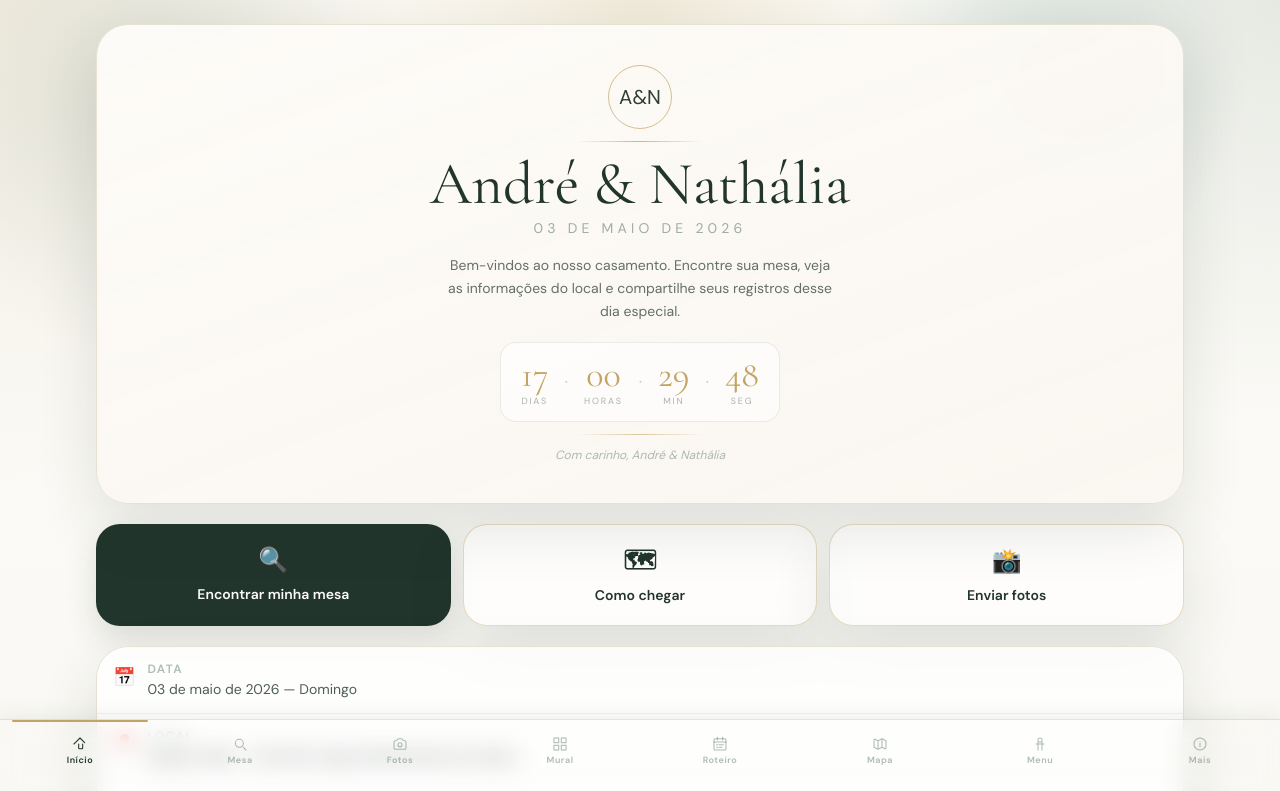
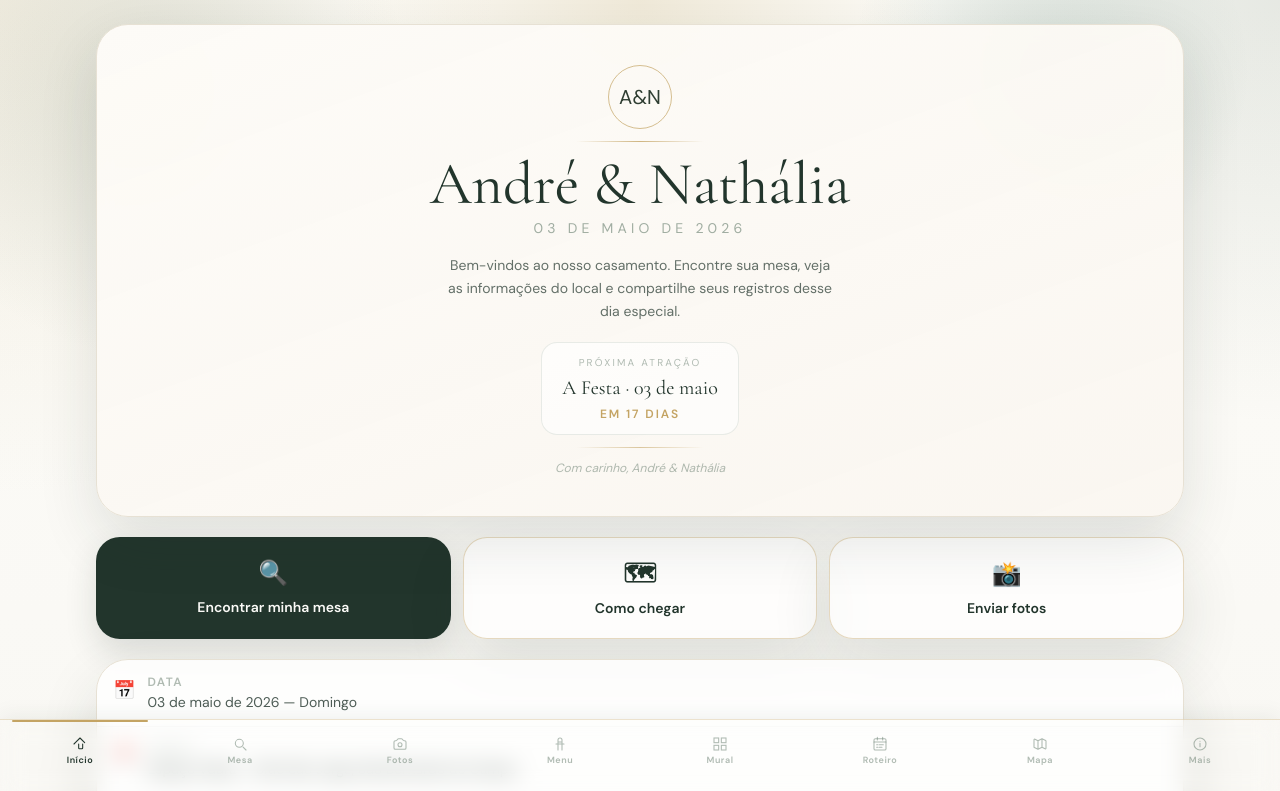
Before and after one commit to Andreviga/fotoscasamento, a Next.js app: page / in a window 1280 px wide. Shown: the top 791 px of the page. Built offline with nearby package versions, Linux system fonts and the light colour scheme.

Commit message:
feat: UX improvements - header A&N, proxima atracao, nav reorder, menu embedded, mural download

```diff
--- a/pages/menu.js
+++ b/pages/menu.js
@@ -1,4 +1,5 @@
 import Head from 'next/head';
+import { useRouter } from 'next/router';
 
 import WeddingHeader from '../components/WeddingHeader';
 import WeddingFooter from '../components/WeddingFooter';
@@ -192,6 +193,8 @@ const MENU_FALLBACK = {
 
 export default function MenuPage() {
   const { loading, error, data } = useConfig(['site', 'menu']);
+  const router = useRouter();
+  const embedded = router.asPath?.includes('embedded=1');
   const weddingDate = data?.site?.data_casamento || '03 de maio de 2026';
   const heroTitle = MENU_FALLBACK.heroTitle;
   const heroSubtitle = MENU_FALLBACK.heroSubtitle;
@@ -236,7 +239,7 @@ export default function MenuPage() {
         />
       </Head>
 
-      <WeddingHeader />
+      {!embedded ? <WeddingHeader /> : null}
 
       <main className="main" id="menu">
         <div className="hero-haze" />
@@ -314,7 +317,7 @@ export default function MenuPage() {
         </div>
       </main>
 
-      <WeddingFooter />
+      {!embedded ? <WeddingFooter /> : null}
     </>
   );
 }
--- a/pages/mural.js
+++ b/pages/mural.js
@@ -99,6 +99,27 @@ export default function MuralPage() {
   const [status, setStatus] = useState('Conectando ao mural...');
   const [deleteTokens, setDeleteTokens] = useState({});
   const [deletingId, setDeletingId] = useState('');
+  const [downloadingId, setDownloadingId] = useState('');
+
+  async function downloadMedia(url, name, id) {
+    setDownloadingId(id);
+    try {
+      const response = await fetch(url);
+      const blob = await response.blob();
+      const blobUrl = URL.createObjectURL(blob);
+      const link = document.createElement('a');
+      link.href = blobUrl;
+      link.download = `${name || 'foto-casamento'}.jpg`;
+      document.body.appendChild(link);
+      link.click();
+      link.remove();
+      URL.revokeObjectURL(blobUrl);
+    } catch {
+      window.open(url, '_blank');
+    } finally {
+      setDownloadingId('');
+    }
+  }
 
   useEffect(() => {
     const wallQuery = query(collection(firebaseDb, 'mural'), limit(120));
@@ -227,16 +248,28 @@ export default function MuralPage() {
                     <p className="text-[11px] uppercase tracking-[0.28em] text-wine/50">{formatTime(photo.createdAtMs)}</p>
                     <h2 className="mt-1 text-2xl">{photo.guestName || 'Convidado'}</h2>
                     {photo.messageText ? <p className="mt-2 text-sm text-wine/75">{photo.messageText}</p> : null}
+                    <div className="mt-3 flex flex-wrap gap-2">
+                      {photo.mediaType !== 'video' ? (
+                        <button
+                          type="button"
+                          className="btn btn--outline text-xs py-1.5 px-3"
+                          onClick={() => void downloadMedia(photo.mediaUrl || photo.imageUrl, photo.guestName, photo.id)}
+                          disabled={downloadingId === photo.id}
+                        >
+                          {downloadingId === photo.id ? 'Baixando...' : '⬇ Baixar foto'}
+                        </button>
+                      ) : null}
                       {deleteTokens?.[photo.id] ? (
                         <button
                           type="button"
-                        className="btn btn--outline mt-3"
+                          className="btn btn--outline text-xs py-1.5 px-3"
                           onClick={() => void excluirMidia(photo.id)}
                           disabled={deletingId === photo.id}
                         >
                           {deletingId === photo.id ? 'Excluindo...' : 'Excluir minha mídia'}
                         </button>
                       ) : null}
+                    </div>
                   </div>
                 </article>
               ))}
--- a/src/components/TabBar.tsx
+++ b/src/components/TabBar.tsx
@@ -43,6 +43,15 @@ const TABS: TabItem[] = [
     )
   },
   {
+    key: 'menu',
+    label: 'Menu',
+    icon: (
+      <svg viewBox="0 0 24 24" className="h-4 w-4" aria-hidden="true" fill="none" stroke="currentColor" strokeWidth="1.6">
+        <path strokeLinecap="round" strokeLinejoin="round" d="M12 3c-1.5 0-3 1.5-3 3v3h6V6c0-1.5-1.5-3-3-3zM9 9v12M15 9v12M6 12h12" />
+      </svg>
+    )
+  },
+  {
     key: 'mural',
     label: 'Mural',
     icon: (
@@ -70,15 +79,6 @@ const TABS: TabItem[] = [
     icon: (
       <svg viewBox="0 0 24 24" className="h-4 w-4" aria-hidden="true" fill="none" stroke="currentColor" strokeWidth="1.6">
         <path strokeLinecap="round" strokeLinejoin="round" d="M9 20l-5.447-2.724A1 1 0 0 1 3 16.382V5.618a1 1 0 0 1 1.447-.894L9 7m0 13l6-3m-6 3V7m6 10l4.553 2.276A1 1 0 0 0 21 18.382V7.618a1 1 0 0 0-.553-.894L15 4m0 13V4m0 0L9 7" />
-      </svg>
-    )
-  },
-  {
-    key: 'menu',
-    label: 'Menu',
-    icon: (
-      <svg viewBox="0 0 24 24" className="h-4 w-4" aria-hidden="true" fill="none" stroke="currentColor" strokeWidth="1.6">
-        <path strokeLinecap="round" strokeLinejoin="round" d="M12 3c-1.5 0-3 1.5-3 3v3h6V6c0-1.5-1.5-3-3-3zM9 9v12M15 9v12M6 12h12" />
       </svg>
     )
   },
--- a/src/components/tabs/TabFotos.tsx
+++ b/src/components/tabs/TabFotos.tsx
@@ -31,7 +31,8 @@ export default function TabFotos({ mounted }: TabFotosProps) {
         <header className="romantic-panel text-center" style={{ background: 'linear-gradient(180deg,rgba(253,251,247,0.98),rgba(250,246,240,0.92))', padding: '2rem 1.5rem' }}>
           <p className="stationery-monogram">A&amp;N</p>
           <div className="stationery-rule" />
-          <h1 className="mt-3 text-4xl text-cocoa sm:text-5xl" style={{ fontFamily: "'Cormorant Garamond', Georgia, serif" }}>Cabine de Fotos</h1>
+          <p className="mt-3 text-2xl text-cocoa" style={{ fontFamily: "'Cormorant Garamond', Georgia, serif" }}>André &amp; Nathália</p>
+          <h1 className="mt-1 text-4xl text-cocoa sm:text-5xl" style={{ fontFamily: "'Cormorant Garamond', Georgia, serif" }}>Cabine de Fotos</h1>
           <p className="mt-1 text-xs uppercase tracking-[0.24em] text-roseDeep/80">Registre memórias da festa</p>
         </header>
 
--- a/src/components/tabs/TabInfo.tsx
+++ b/src/components/tabs/TabInfo.tsx
@@ -7,43 +7,73 @@ type TabInfoProps = {
   onNavigate: (tab: AppTab) => void;
 };
 
-type TimeLeft = {
-  days: number;
-  hours: number;
-  minutes: number;
-  seconds: number;
-  started: boolean;
+const EVENT_DAY_STR = '2026-05-03';
+
+const ROTEIRO_ITEMS = [
+  { horario: '17:00', titulo: 'Chegada e welcome drink' },
+  { horario: '17:30', titulo: 'Abertura do salão' },
+  { horario: '18:00', titulo: 'Entrada dos padrinhos' },
+  { horario: '18:15', titulo: 'Entrada dos pais dos noivos' },
+  { horario: '18:30', titulo: 'Entrada da noiva' },
+  { horario: '18:35', titulo: 'Cerimônia' },
+  { horario: '19:00', titulo: 'Troca de alianças' },
+  { horario: '19:10', titulo: 'Primeiro beijo' },
+  { horario: '19:15', titulo: 'Fotos com família' },
+  { horario: '19:30', titulo: 'Abertura do buffet' },
+  { horario: '20:00', titulo: 'Brinde' },
+  { horario: '20:30', titulo: 'Pista de dança' },
+  { horario: '21:00', titulo: 'Corte do bolo' },
+  { horario: '21:15', titulo: 'Bouquet da noiva' },
+  { horario: '23:00', titulo: 'Encerramento' },
+];
+
+type NextAtracao = {
+  status: 'before' | 'next' | 'now' | 'ended';
+  titulo: string;
+  horario: string;
+  minutesUntil?: number;
 };
 
-const TARGET_DATE = '2026-05-03T17:00:00-03:00';
+function computeNextAtracao(): NextAtracao {
+  const now = new Date();
+  const evDay = new Date(EVENT_DAY_STR);
+  const nowMidnight = new Date(now.getFullYear(), now.getMonth(), now.getDate());
+  const evMidnight = new Date(evDay.getFullYear(), evDay.getMonth(), evDay.getDate());
 
-function computeTimeLeft(): TimeLeft {
-  const target = new Date(TARGET_DATE).getTime();
-  const now = Date.now();
-  const diff = target - now;
-
-  if (diff <= 0) {
-    return { days: 0, hours: 0, minutes: 0, seconds: 0, started: true };
+  if (nowMidnight < evMidnight) {
+    const daysUntil = Math.ceil((evMidnight.getTime() - nowMidnight.getTime()) / (1000 * 60 * 60 * 24));
+    return { status: 'before', titulo: 'A Festa', horario: '17:00', minutesUntil: daysUntil * 1440 };
   }
 
-  return {
-    days: Math.floor(diff / (1000 * 60 * 60 * 24)),
-    hours: Math.floor((diff / (1000 * 60 * 60)) % 24),
-    minutes: Math.floor((diff / (1000 * 60)) % 60),
-    seconds: Math.floor((diff / 1000) % 60),
-    started: false
-  };
-}
+  if (nowMidnight > evMidnight) {
+    return { status: 'ended', titulo: 'Encerramento', horario: '23:00' };
+  }
 
-function fmt(v: number) {
-  return String(v).padStart(2, '0');
+  // Event day — find next item
+  let lastItem = ROTEIRO_ITEMS[ROTEIRO_ITEMS.length - 1];
+  for (const item of ROTEIRO_ITEMS) {
+    const [h, m] = item.horario.split(':').map(Number);
+    const itemTime = new Date(evDay.getFullYear(), evDay.getMonth(), evDay.getDate(), h, m, 0);
+    if (itemTime > now) {
+      const minutesUntil = Math.floor((itemTime.getTime() - now.getTime()) / 60000);
+      return { status: 'next', titulo: item.titulo, horario: item.horario, minutesUntil };
+    }
+    // within 25 min window: mark as "now"
+    const windowEnd = new Date(itemTime.getTime() + 25 * 60000);
+    if (itemTime <= now && now < windowEnd) {
+      return { status: 'now', titulo: item.titulo, horario: item.horario };
+    }
+    lastItem = item;
+  }
+
+  return { status: 'ended', titulo: lastItem.titulo, horario: lastItem.horario };
 }
 
 export default function TabInfo({ onNavigate }: TabInfoProps) {
-  const [timeLeft, setTimeLeft] = useState<TimeLeft>(computeTimeLeft);
+  const [atracao, setAtracao] = useState<NextAtracao>(computeNextAtracao);
 
   useEffect(() => {
-    const id = window.setInterval(() => setTimeLeft(computeTimeLeft()), 1000);
+    const id = window.setInterval(() => setAtracao(computeNextAtracao()), 30000);
     return () => window.clearInterval(id);
   }, []);
 
@@ -66,30 +96,38 @@ export default function TabInfo({ onNavigate }: TabInfoProps) {
           <p className="mx-auto mt-4 max-w-sm text-sm leading-relaxed text-cocoa/70">
             Bem-vindos ao nosso casamento. Encontre sua mesa, veja as informações do local e compartilhe seus registros desse dia especial.
           </p>
-          {/* Countdown */}
+          {/* Próxima Atração */}
           <div
             aria-live="polite"
-            className="mx-auto mt-5 inline-block rounded-2xl border border-roseDeep/15 bg-white/60 px-5 py-3"
+            className="mx-auto mt-5 inline-block rounded-2xl border border-roseDeep/15 bg-white/60 px-5 py-3 text-center"
           >
-            {timeLeft.started ? (
-              <p className="font-serifRomance text-2xl text-wine">A festa começou! 🎉</p>
+            <p className="text-[10px] uppercase tracking-[0.22em] text-roseDeep/55">Próxima Atração</p>
+            {atracao.status === 'ended' ? (
+              <p className="font-serifRomance text-2xl text-wine mt-1">Que noite incrível! ✿</p>
+            ) : atracao.status === 'now' ? (
+              <>
+                <p className="font-serifRomance text-xl text-wine mt-1">{atracao.titulo}</p>
+                <p className="mt-1 text-xs font-semibold uppercase tracking-[0.16em] text-gold">⏱ Acontecendo agora · {atracao.horario}</p>
+              </>
+            ) : atracao.status === 'before' ? (
+              <>
+                <p className="font-serifRomance text-xl text-cocoa mt-1">A Festa · 03 de maio</p>
+                <p className="mt-1 text-xs font-semibold uppercase tracking-[0.16em] text-gold">
+                  em {Math.floor((atracao.minutesUntil ?? 0) / 1440)} {Math.floor((atracao.minutesUntil ?? 0) / 1440) === 1 ? 'dia' : 'dias'}
+                </p>
+              </>
             ) : (
-              <div className="flex items-center justify-center gap-2 sm:gap-4">
-                {[
-                  { label: 'dias', value: timeLeft.days },
-                  { label: 'horas', value: timeLeft.hours },
-                  { label: 'min', value: timeLeft.minutes },
-                  { label: 'seg', value: timeLeft.seconds },
-                ].map((unit, i) => (
-                  <div key={unit.label} className="flex items-center gap-2 sm:gap-4">
-                    <div className="text-center">
-                      <p className="font-serifRomance text-3xl text-gold sm:text-4xl">{fmt(unit.value)}</p>
-                      <p className="text-[9px] uppercase tracking-[0.2em] text-roseDeep/60">{unit.label}</p>
-                    </div>
-                    {i < 3 ? <span className="text-gold/50 text-lg">·</span> : null}
-                  </div>
-                ))}
-              </div>
+              <>
+                <p className="font-serifRomance text-xl text-cocoa mt-1">{atracao.titulo}</p>
+                <p className="mt-1 text-xs font-semibold uppercase tracking-[0.16em] text-gold">
+                  {atracao.horario}
+                  {atracao.minutesUntil !== undefined && atracao.minutesUntil < 60
+                    ? ` · em ${atracao.minutesUntil} min`
+                    : atracao.minutesUntil !== undefined
+                    ? ` · em ${Math.floor(atracao.minutesUntil / 60)}h${atracao.minutesUntil % 60 > 0 ? String(atracao.minutesUntil % 60).padStart(2,'0') : ''}`
+                    : ''}
+                </p>
+              </>
             )}
           </div>
 
@@ -148,20 +186,27 @@ export default function TabInfo({ onNavigate }: TabInfoProps) {
         </div>
 
         {/* Secondary navigation */}
-        <div className="grid grid-cols-2 gap-3">
+        <div className="grid grid-cols-3 gap-3">
           <button
             type="button"
             onClick={() => onNavigate('roteiro')}
             className="btn btn--outline py-3.5 text-sm"
           >
-            📋 Roteiro &amp; Menu
+            📋 Roteiro
+          </button>
+          <button
+            type="button"
+            onClick={() => onNavigate('menu')}
+            className="btn btn--outline py-3.5 text-sm"
+          >
+            🍽 Menu
           </button>
           <button
             type="button"
             onClick={() => onNavigate('mural')}
             className="btn btn--outline py-3.5 text-sm"
           >
-            🖼 Mural de fotos
+            🖼 Mural
           </button>
         </div>
 
--- a/src/components/tabs/TabMais.tsx
+++ b/src/components/tabs/TabMais.tsx
@@ -101,6 +101,12 @@ export default function TabMais({ onNavigate, initialSub, hideChrome }: TabMaisP
 
   return (
     <div className="flex flex-col" style={{ height: 'calc(100dvh - 4rem)' }}>
+      {hideChrome ? (
+        <div className="shrink-0 border-b border-roseDeep/15 bg-ivory/98 px-4 py-3 text-center backdrop-blur">
+          <p className="stationery-monogram" style={{ fontSize: '1.1rem' }}>A&amp;N</p>
+          <p className="text-base text-cocoa" style={{ fontFamily: "'Cormorant Garamond', Georgia, serif" }}>André &amp; Nathália</p>
+        </div>
+      ) : null}
       {!hideChrome && (
         <div className="px-4 pb-3 pt-4 sm:px-6">
           <header className="romantic-panel text-center" style={{ background: 'linear-gradient(180deg,rgba(253,251,247,0.98),rgba(250,246,240,0.92))', padding: '2rem 1.5rem' }}>
--- a/src/components/tabs/TabMesa.tsx
+++ b/src/components/tabs/TabMesa.tsx
@@ -130,7 +130,8 @@ export default function TabMesa({ onNavigate }: TabMesaProps) {
         <header className="romantic-panel text-center" style={{ background: 'linear-gradient(180deg,rgba(253,251,247,0.98),rgba(250,246,240,0.92))', padding: '2rem 1.5rem' }}>
           <p className="stationery-monogram">A&amp;N</p>
           <div className="stationery-rule" />
-          <h1 className="mt-3 text-4xl text-cocoa sm:text-5xl" style={{ fontFamily: "'Cormorant Garamond', Georgia, serif" }}>Encontre Sua Mesa</h1>
+          <p className="mt-3 text-2xl text-cocoa" style={{ fontFamily: "'Cormorant Garamond', Georgia, serif" }}>André &amp; Nathália</p>
+          <h1 className="mt-1 text-4xl text-cocoa sm:text-5xl" style={{ fontFamily: "'Cormorant Garamond', Georgia, serif" }}>Encontre Sua Mesa</h1>
           <p className="mt-1 text-xs uppercase tracking-[0.24em] text-roseDeep/80">Busca de convidados</p>
           <div className="mx-auto mt-4 max-w-xl">
             <div className="relative">
--- a/src/components/tabs/TabMural.tsx
+++ b/src/components/tabs/TabMural.tsx
@@ -14,7 +14,8 @@ export default function TabMural(_: TabMuralProps) {
         <header className="romantic-panel text-center" style={{ background: 'linear-gradient(180deg,rgba(253,251,247,0.98),rgba(250,246,240,0.92))', padding: '2rem 1.5rem' }}>
           <p className="stationery-monogram">A&amp;N</p>
           <div className="stationery-rule" />
-          <h1 className="mt-3 text-4xl text-cocoa sm:text-5xl" style={{ fontFamily: "'Cormorant Garamond', Georgia, serif" }}>Mural Ao Vivo</h1>
+          <p className="mt-3 text-2xl text-cocoa" style={{ fontFamily: "'Cormorant Garamond', Georgia, serif" }}>André &amp; Nathália</p>
+          <h1 className="mt-1 text-4xl text-cocoa sm:text-5xl" style={{ fontFamily: "'Cormorant Garamond', Georgia, serif" }}>Mural Ao Vivo</h1>
           <p className="mt-1 text-xs uppercase tracking-[0.24em] text-roseDeep/80">As fotos aparecem em tempo real</p>
         </header>
 
```
Lines whose indentation alone changed are shown as unchanged.
